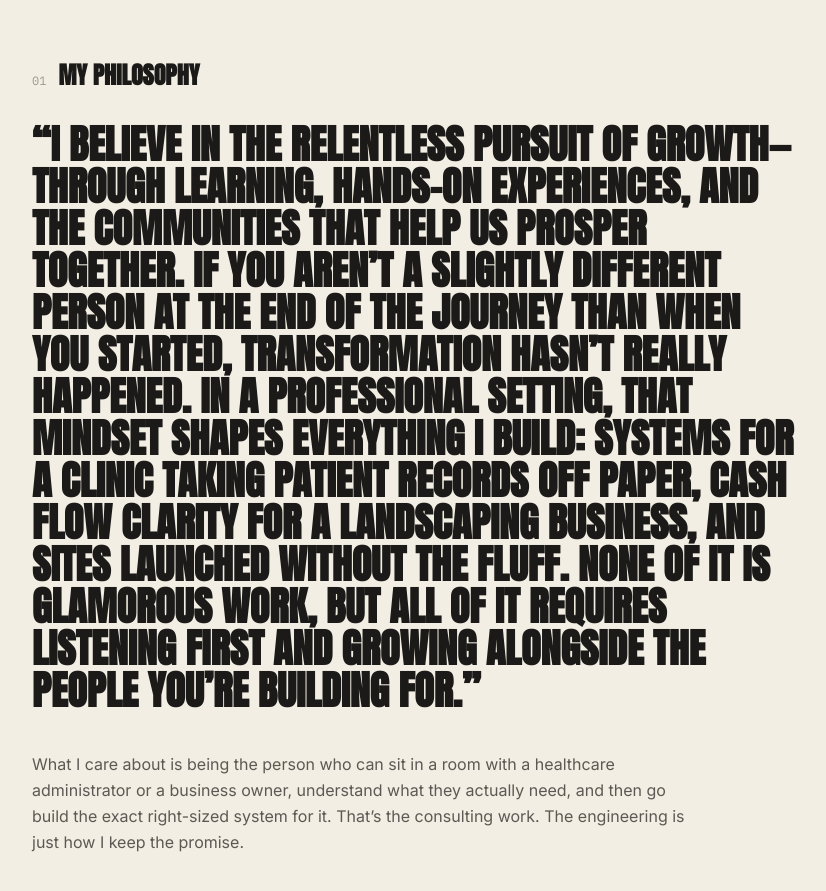
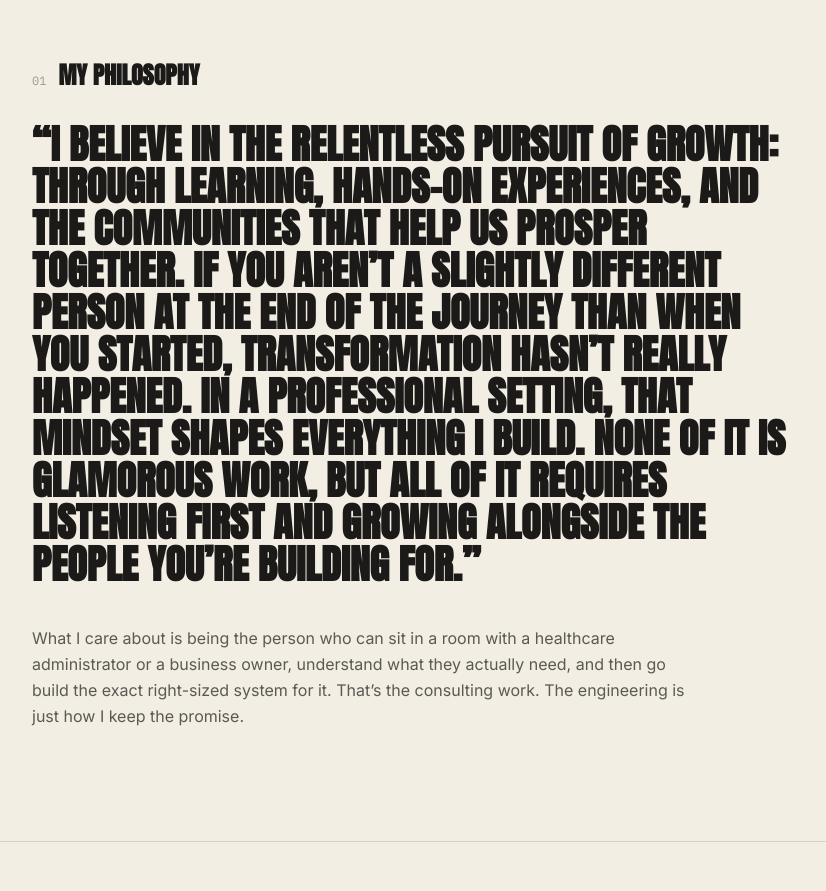
Before and after one commit to OliverRamos2004/oliver-portfolio-v2, a Next.js app: page /about in a window 1280 px wide. Shown: the part 1420-2311 px from the top of the page, without its empty margins (0-826 px from the left). Built offline with nearby package versions, Linux system fonts and the light colour scheme.

Commit message:
updated about

```diff
--- a/src/components/about/PhilosophySection.tsx
+++ b/src/components/about/PhilosophySection.tsx
@@ -17,13 +17,11 @@ export function PhilosophySection() {
         className="mt-8 max-w-3xl font-display font-bold uppercase leading-[1.05] text-charcoal"
         style={{ fontSize: "clamp(1.5rem, 3.5vw, 2.5rem)", letterSpacing: "var(--tracking-tight)" }}
       >
-        “I believe in the relentless pursuit of growth—through learning, hands-on
+        “I believe in the relentless pursuit of growth: through learning, hands-on
           experiences, and the communities that help us prosper together.
           If you aren&rsquo;t a slightly different person at the end of the journey
           than when you started, transformation hasn&rsquo;t really happened.
-          In a professional setting, that mindset shapes everything I build:
-          systems for a clinic taking patient records off paper, cash flow clarity
-          for a landscaping business, and sites launched without the fluff.
+          In a professional setting, that mindset shapes everything I build.
           None of it is glamorous work, but all of it requires listening first
           and growing alongside the people you&rsquo;re building for.”
       </p>
```
